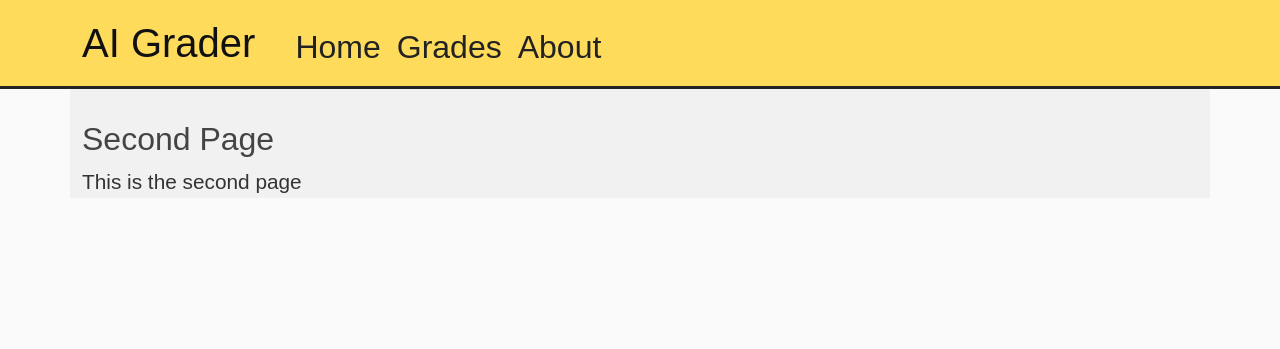
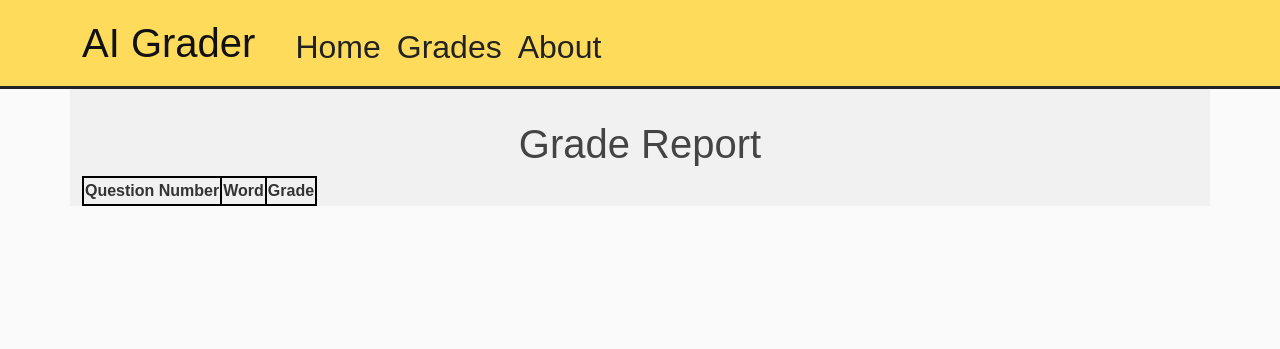
Before and after one commit to Espi5730/Ai-Grader, a Flask app: page /report in a window 1280 px wide. Shown: the top 349 px of the page. Run offline with Flask 3, Linux system fonts and the light colour scheme; lists and menus that the app fills with data are empty.

Commit message:
report work

```diff
--- a/static/main.css
+++ b/static/main.css
@@ -23,6 +23,17 @@
     padding-right: 0px;
   }
 
+  table {
+    border: 2px solid black
+  }
+
+  tr {
+    border: 2px solid black;
+  }
+
+  th {
+    border: 2px solid black;
+  }
 
   .bg-steel {
     background-color: #ffdb5c;
--- a/templates/about.html
+++ b/templates/about.html
@@ -1,5 +1,5 @@
 {% extends "header.html" %}
 {% block content %}
-    <h3 id = "home-title">About Us</h3>
+    <h2 id = "home-title">About Us</h2>
     <p id="introduction">AI Grader is a project created in the 2024 SEO Tech Developer program, AI Grader helps gives individuals, students and other people a new way to learn english vocabulary. Through answering the questions, you learn to correlating definitions and recieve real time feedback! <br><br> This project was created by Adam Abdi, Brice Renard, Matthew Espinoza and Nayera Hasan.</p>
 {% endblock content %}
--- a/templates/home.html
+++ b/templates/home.html
@@ -1,6 +1,6 @@
 {% extends "header.html" %}
 {% block content %}
-    <h2 id = "home-title">AI Grader</h2>
+    <h2 id="home-title">AI Grader</h2>
     <div id="introduction">
         <p>Welcome to AI Grader, your personalized tool for mastering vocabulary through repition! Designed to help enhance your vocabulary, AI Grader offers a simple platform where you can test your knowledge with an assortment of words and their correlating definitions. Answer questions, receive instant feedback from ChatGPT, and track your progress as your grades update in real-time. Whether you're studying solo or in a group, AI Grader is here to support your academic success with accurate assessments and insightful learning opportunities.</p>
     </div>
--- a/templates/report.html
+++ b/templates/report.html
@@ -1,5 +1,11 @@
 {% extends "header.html" %}
 {% block content %}
-    <h2>{{ subtitle }}</h2>
-    <p>{{ text }}</p>
+    <h2 id="home-title">Grade Report</h2>
+    <table>
+        <tr>
+            <th>Question Number</th>
+            <th>Word</th>
+            <th>Grade</th>
+        </tr>
+    </table>
 {% endblock content %}
```
